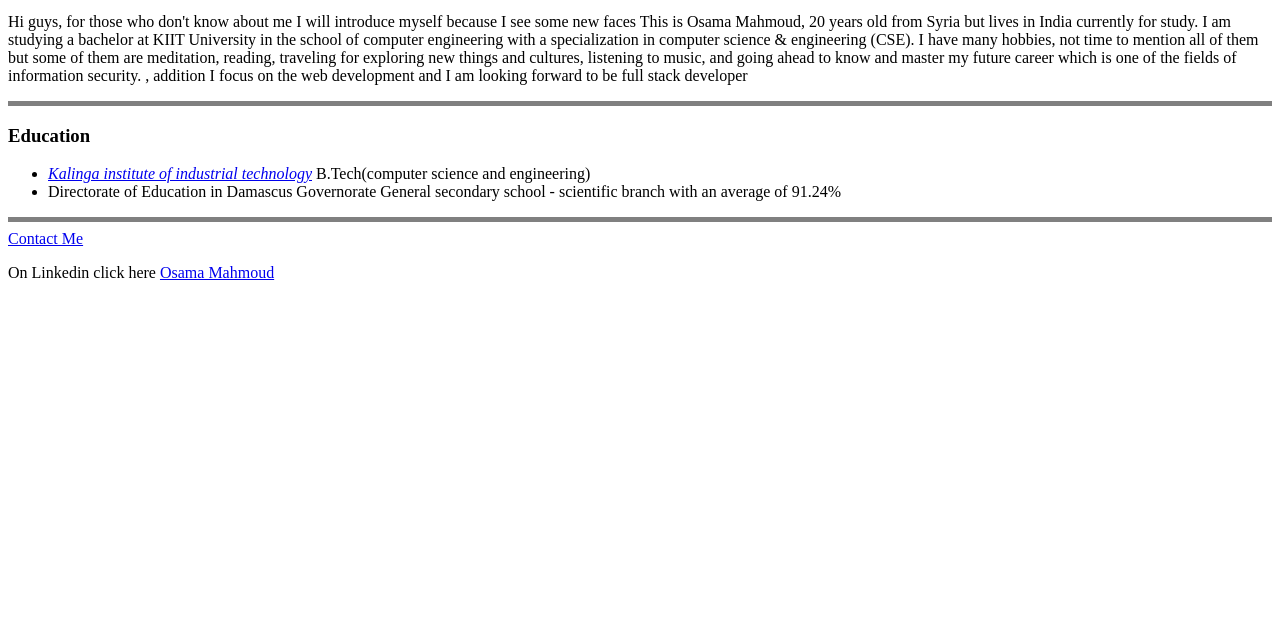
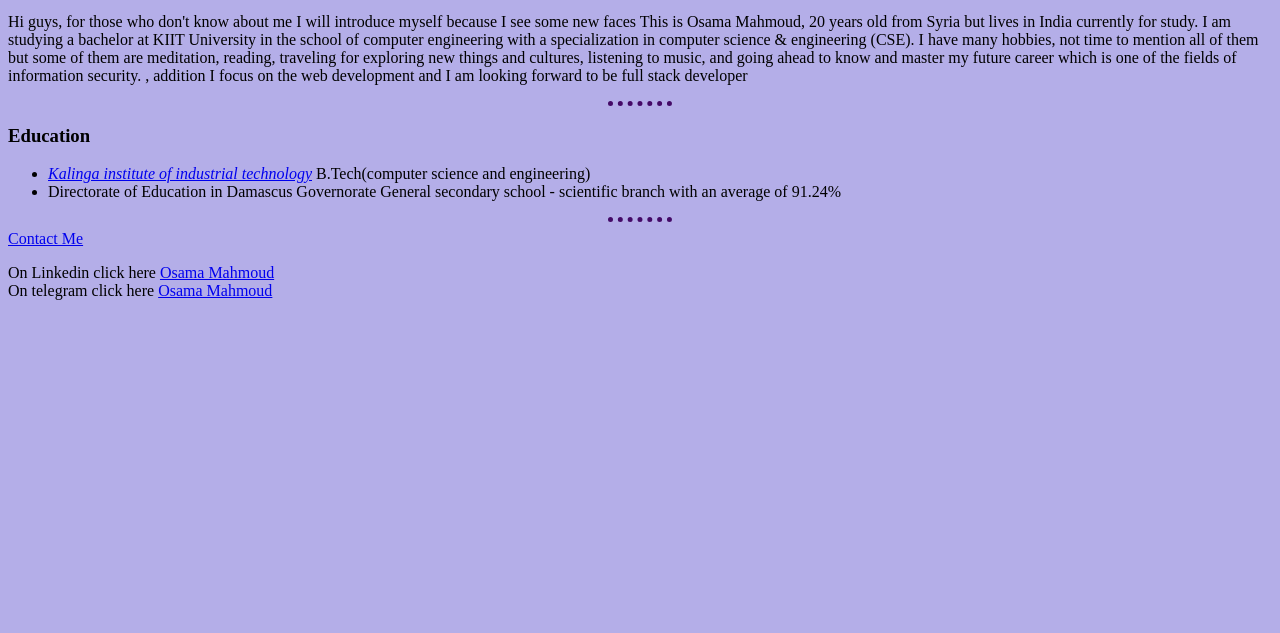
Before and after one commit to OSAMA-MAHMOUD2000/CV-Osama, a plain HTML site: page index.html in a window 1280 px wide. Shown: the part 167-800 px from the top of the page. Drawn offline with Linux system fonts and the light colour scheme.

Commit message:
Add files via upload

```diff
--- a/contactme.html
+++ b/contactme.html
@@ -1,21 +1,23 @@
 <!DOCTYPE html>
-<html lang="en" dir="ltr">
+<html>
 
 <head>
   <meta charset="utf-8">
   <title></title>
+  <link rel="stylesheet" href="styles.css">
+
 </head>
 
 <body>
   <h1>Contact Me</h1>
   <object>
-    <a href="mailto:osamaom175@gmail.com?subject=feedback">osamaom175@gmail.com</a>
+    <a href="mailto:osamaom175@gmail.com?subject=feedback">osamaom175@gmail.com</a> <br>
     <form>
-      <input type="text" name="full name" placeholder="fullname">
+      <input type="text" name="full name" placeholder="fullname"><br>
       <input type="text" name="Email" placeholder="Email"><br>
       <input type="text" name="Subject" placeholder="Subject"><br>
-<textarea name="Message" rows="8" cols="30"></textarea>   <br>
-   <input type="button" name="Send" value="Send">
+      <textarea name="Message" rows="8" cols="30"></textarea> <br>
+      <input type="button" name="Send" value="Send">
     </form>
 </body>
 
--- a/index.html
+++ b/index.html
@@ -1,12 +1,13 @@
 <!DOCTYPE html>
-<html lang="en" dir="ltr">
+<html >
 
 <head>
   <meta charset="utf-8">
   <title>My personal website</title>
+  <link rel="stylesheet" href="styles.css">
 </head>
 
-<body >
+<body>
   <table cellspacing="20">
     <tr>
       <td><img src="osama.jpg" alt="Osama Mahmoud" height="100"></td>
@@ -29,7 +30,7 @@
     information security.
     , addition I focus on the web development and I am looking forward to be full stack developer
   </p>
-  <hr noshade="3" size="5">
+  <hr>
   <h3>Education</h3>
   <ul>
     <li>
@@ -41,10 +42,11 @@
       General secondary school - scientific branch with an average of 91.24%
     </li>
   </ul>
-  <hr noshade="3" size="5">
-  <a href="Contact-me.html">Contact Me</a>
+  <hr>
+  <a href="Contactme.html">Contact Me</a>
   <p>
     On Linkedin click here <a href="https://www.linkedin.com/in/osama-mahmoud-992a95183/">Osama Mahmoud </a>
+  <br>  On telegram click here <a href="https://t.me/CS_Osama_Mahmoud">Osama Mahmoud</a>
   </p>
 </body>
 
--- /dev/null
+++ b/styles.css
@@ -0,0 +1,12 @@
+body {
+  background-color: #b4aee8;
+}
+
+hr {
+  border-style: none;
+  border-top-style: dotted;
+  border-color: #440a67;
+  border-width: 5px;
+  height: 0px;
+  width: 5%;
+}
```
